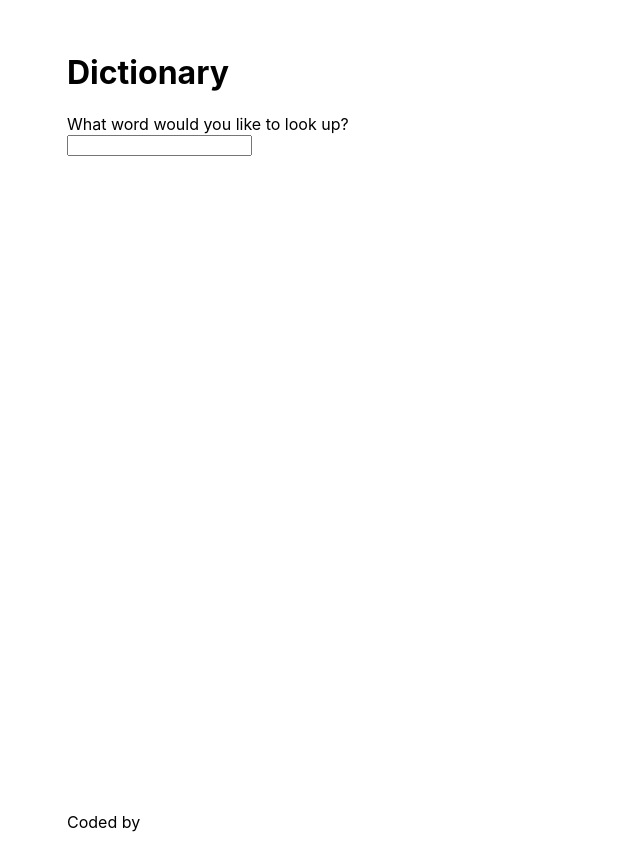
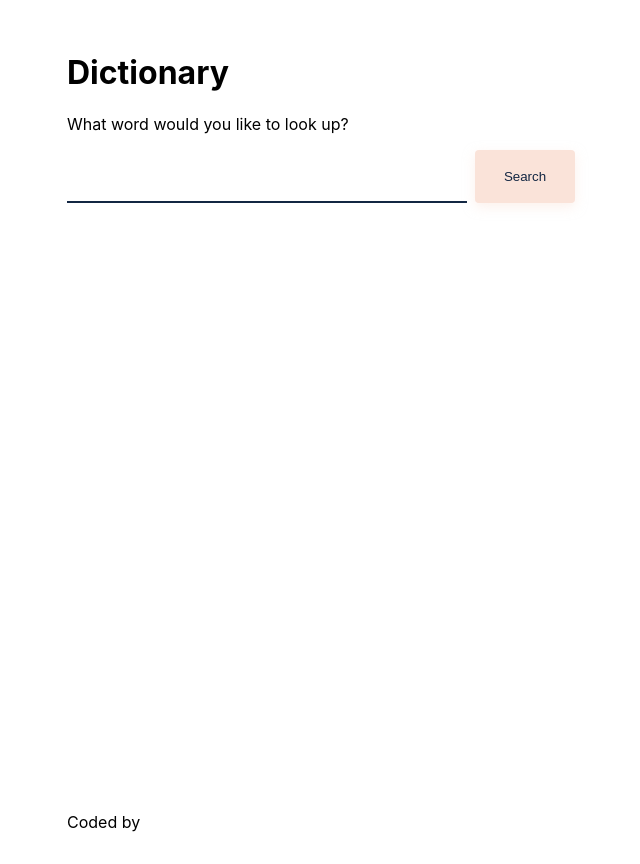
Before and after one commit to Katalia91/dictionary-project, a React (Create React App) app: page / in a window 1280 px wide. Shown: the whole page, without its empty margins (173-813 px from the left). Built offline with nearby package versions, Linux system fonts and the light colour scheme.

Commit message:
Improve Meaning component, add some basic styling

```diff
--- a/src/components/Dictionary/Dictionary.jsx
+++ b/src/components/Dictionary/Dictionary.jsx
@@ -1,6 +1,7 @@
 import React, { useState } from "react";
+import Results from "../Results/Results";
+import "./Dictionary.scss";
 import axios from "axios";
-import Results from "../Results/Results";
 
 export default function Dictionary() {
   let [keyword, setKeyWord] = useState("");
@@ -24,9 +25,10 @@ export default function Dictionary() {
   }
 
   return (
-    <div className="Dictionary">
+    <div className="dictionary">
       <form onSubmit={search}>
         <input type="search" onChange={handleKeywordChange} />
+        <button type="submit">Search</button>
       </form>
       <Results results={results} />
     </div>
--- a/src/components/Dictionary/Dictionary.scss
+++ b/src/components/Dictionary/Dictionary.scss
@@ -0,0 +1,26 @@
+@use '../../variables' as *;
+
+.dictionary {
+  form {
+    display: flex;
+    gap: 0.5rem;
+    margin: 1rem 0;
+    input,
+    button {
+      padding: 1.125rem;
+      border: 0px;
+    }
+    input {
+      width: 50%;
+      border-bottom: 2px solid $dark-2;
+    }
+    button {
+      width: 100px;
+      color: $dark-2;
+      border-radius: 0.25rem;
+      background-color: $light-1;
+      box-shadow: rgba($light-1, 0.5) 0px 4px 12px;
+      cursor: pointer;
+    }
+  }
+}
--- a/src/components/Meaning/Meaning.jsx
+++ b/src/components/Meaning/Meaning.jsx
@@ -1,6 +1,14 @@
 import React from "react";
+import "./Meaning.scss";
 
 export default function Meaning({ meaning }) {
   console.log(meaning);
-  return "Hello from Meaning";
+  return (
+    <div className="meaning">
+      <div className="part-of-speech">{meaning.partOfSpeech}</div>
+      {!!meaning.definition && <div>Definition: {meaning.definition}</div>}
+      {!!meaning.example && <div>Example: {meaning.example}</div>}
+    </div>
+
+  )
 }
--- /dev/null
+++ b/src/components/Meaning/Meaning.scss
@@ -0,0 +1,6 @@
+.meaning {
+  margin-bottom: 1rem;
+}
+.part-of-speech {
+  font-weight: 700;
+}
--- a/src/components/Results/Results.jsx
+++ b/src/components/Results/Results.jsx
@@ -4,11 +4,15 @@ import Meaning from "../Meaning/Meaning";
 export default function Results({ results }) {
   if (results) {
     return (
-      <div className="Results">
-        <p>You searched for: {results.word}</p>
+      <div className="results">
+        <div>You searched for: {results.word}</div>
+        <ul>
         {results.meanings.map((meaning, index) => (
+        <li key={index} >
           <Meaning meaning={meaning} />
+        </li>
         ))}
+        </ul>
       </div>
     );
   } else {
```
